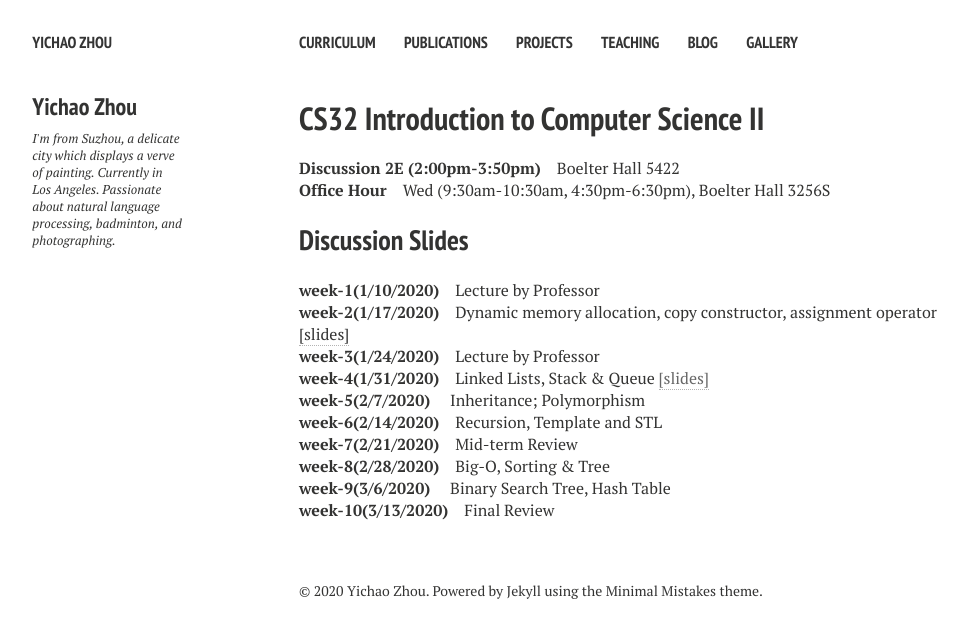
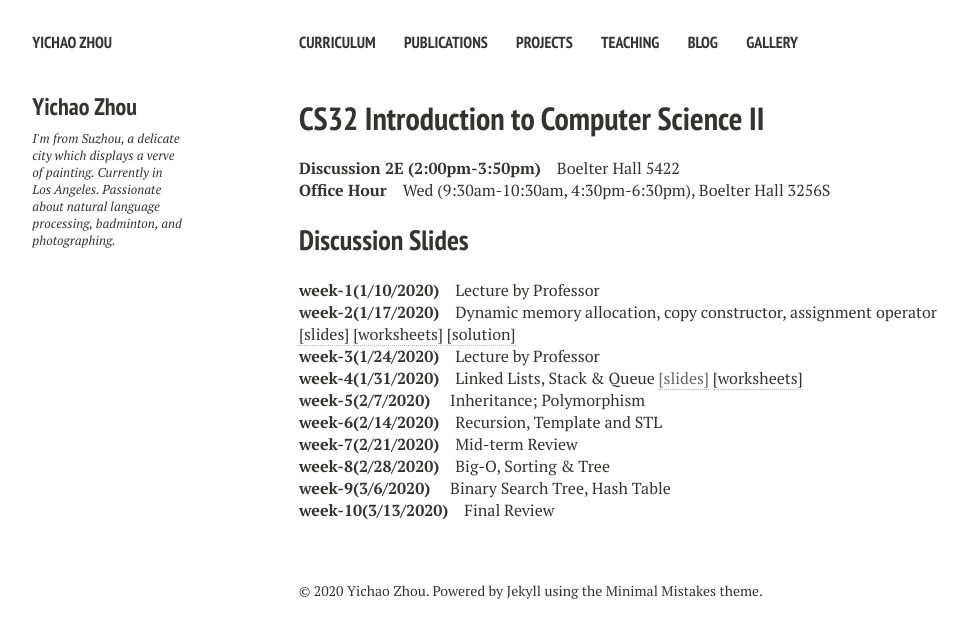
Before and after one commit to yz-joey/yz-joey.github.io, a Jekyll site: the page built from teaching.md, in a window 1280 px wide. Shown: the top 638 px of the page, without its empty margins (21-989 px from the left). Built offline with Jekyll 4.4.1, drawn with Linux system fonts in a browser that asks for light colours; nearby versions of some CDN libraries.

Commit message:
worksheet

```diff
--- a/teaching.md
+++ b/teaching.md
@@ -18,13 +18,13 @@ comments: false
 **week-1(1/10/2020)** Lecture by Professor
 <br>
 
-**week-2(1/17/2020)** Dynamic memory allocation, copy constructor, assignment operator <a href="{{ site.url }}/files/w2.pdf" target="_blank">[slides]</a>
+**week-2(1/17/2020)** Dynamic memory allocation, copy constructor, assignment operator <a href="{{ site.url }}/files/w2.pdf" target="_blank">[slides]</a> <a href="{{ site.url }}/files/w2-ws.pdf" target="_blank">[worksheets]</a> <a href="{{ site.url }}/files/w2-ws-sol.pdf" target="_blank">[solution]</a>
 <br>
 
 **week-3(1/24/2020)** Lecture by Professor
 <br>
 
-**week-4(1/31/2020)** Linked Lists, Stack & Queue <a href="" target="_blank">[slides]</a>
+**week-4(1/31/2020)** Linked Lists, Stack & Queue <a href="" target="_blank">[slides]</a> <a href="{{ site.url }}/files/w4-ws.pdf" target="_blank">[worksheets]</a>
 <br>
 
 **week-5(2/7/2020)**  Inheritance; Polymorphism
```
Also changed, not shown: 3 other files.
